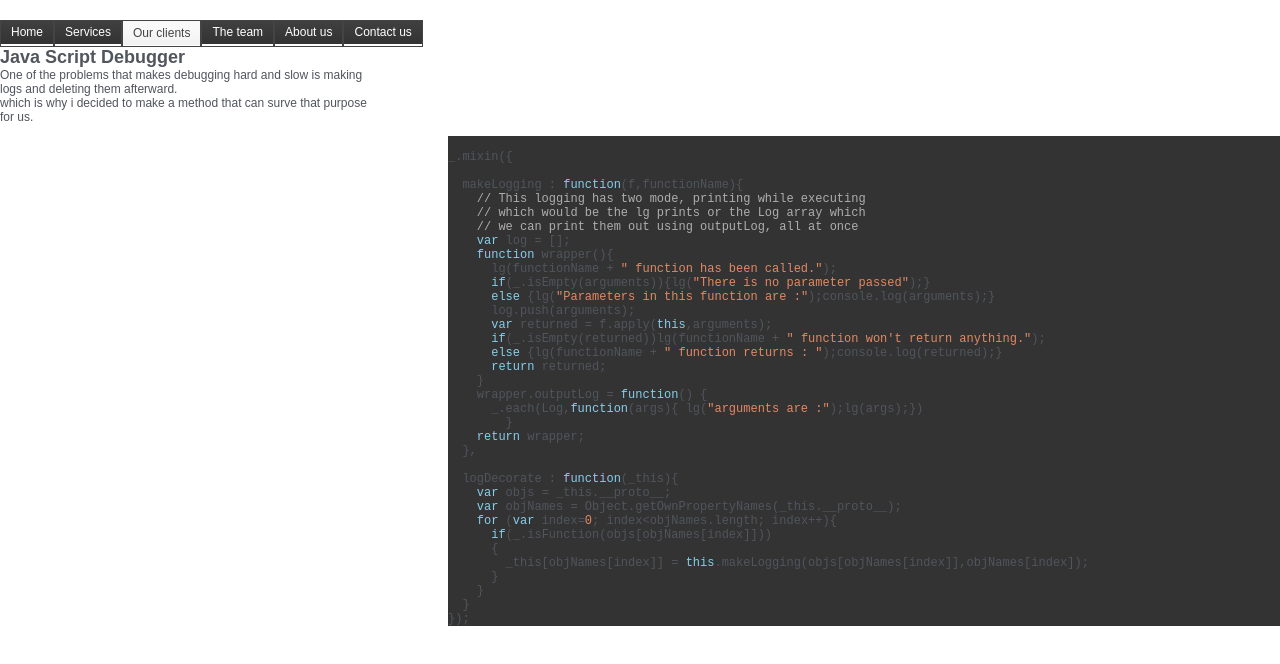
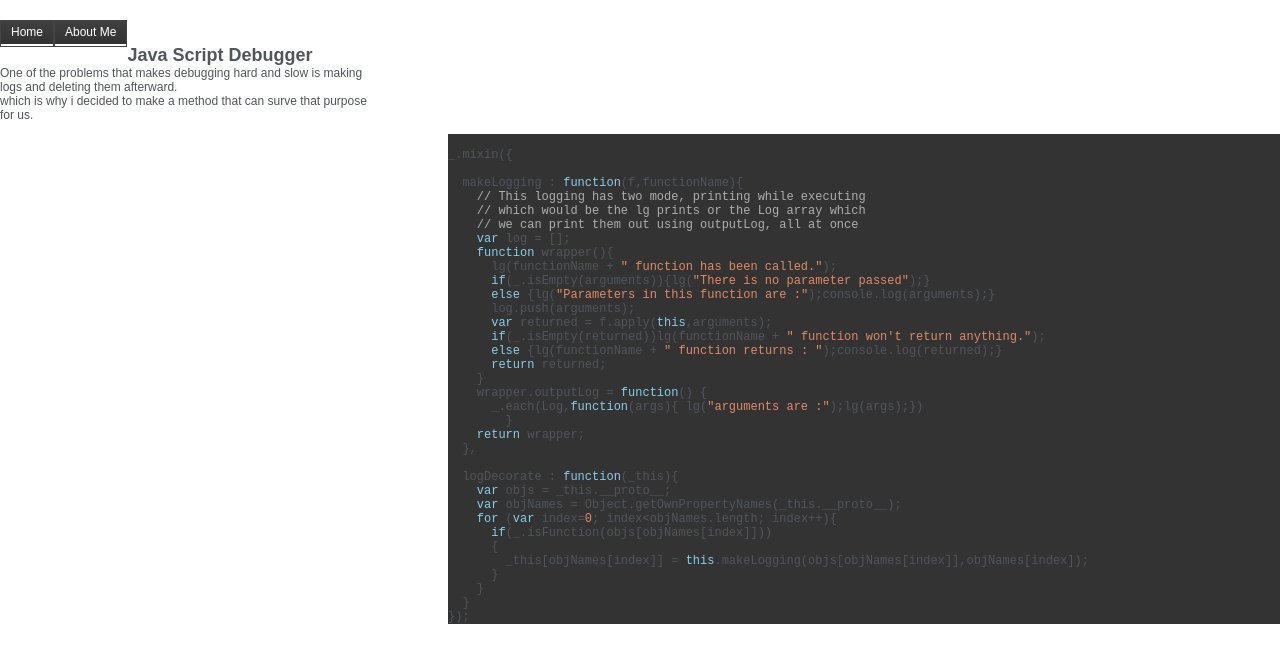
Before and after one commit to moosazero/moosazero.github.com, a plain HTML site: page index.html in a window 1280 px wide. Drawn offline with nearby package versions, Linux system fonts and the light colour scheme.

Commit message:
Update index.html

```diff
--- a/index.html
+++ b/index.html
@@ -18,11 +18,7 @@
 <ul id="navigationMenu">
 
 <li><a href="#" class="normalMenu">Home</a></li>
-<li><a href="#" class="normalMenu">Services</a></li>
-<li><a href="#" class="selectedMenu">Our clients</a></li>
-<li><a href="#" class="normalMenu">The team</a></li>
-<li><a href="#" class="normalMenu">About us</a></li>
-<li><a href="#" class="normalMenu">Contact us</a></li>
+<li><a href="#" class="normalMenu">About Me</a></li>
 
 </ul>
 
```
